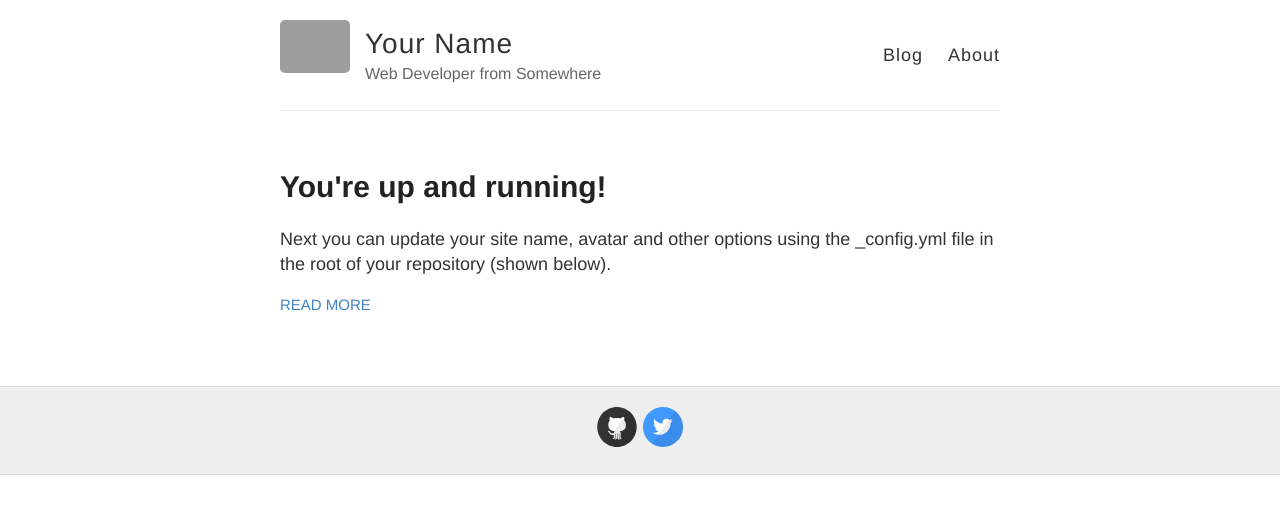
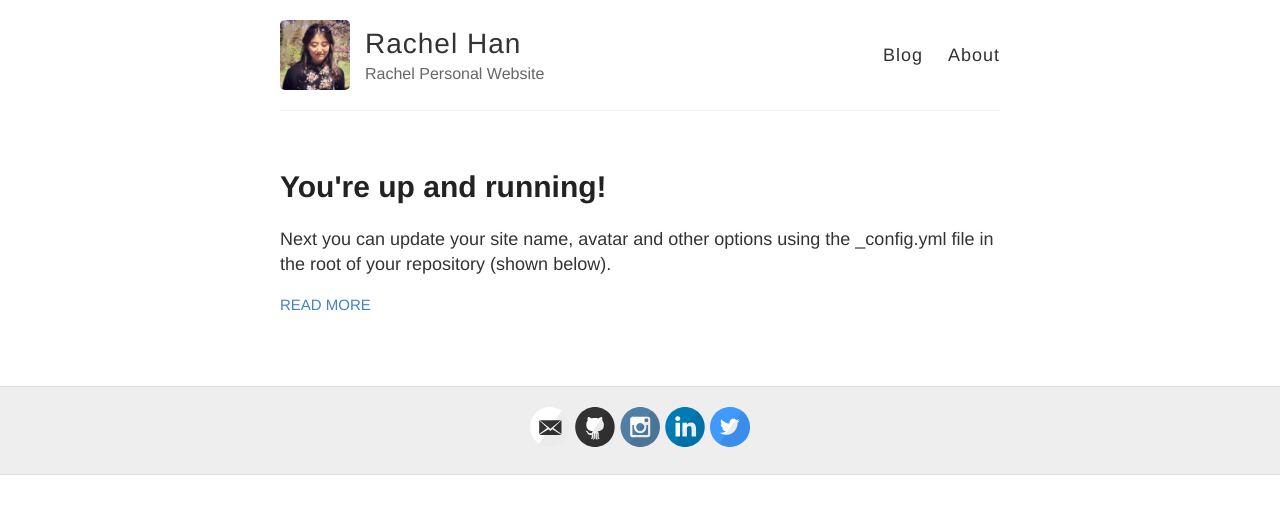
Before and after one commit to hanqiao69/hanqiao69.github.io, a Jekyll site: the page built from index.html, in a window 1280 px wide. Shown: the top 514 px of the page. Built offline with Jekyll 4.4.1, drawn with Linux system fonts in a browser that asks for light colours; some of the changed lines change nothing that is shown; grey boxes are pictures that could not be loaded.

Commit message:
ignore ds-store, changed config.yml

```diff
--- a/_config.yml
+++ b/_config.yml
@@ -3,13 +3,13 @@
 #
 
 # Name of your site (displayed in the header)
-name: Your Name
+name: Rachel Han
 
 # Short bio or description (displayed in the header)
-description: Web Developer from Somewhere
+description: Rachel Personal Website
 
 # URL of your avatar or profile pic (you could use your GitHub profile pic)
-avatar: https://raw.githubusercontent.com/barryclark/jekyll-now/master/images/jekyll-logo.png
+avatar: 'old/avatar.jpg'
 
 #
 # Flags below are optional
@@ -18,12 +18,12 @@ avatar: https://raw.githubusercontent.com/barryclark/jekyll-now/master/images/je
 # Includes an icon in the footer for each username you enter
 footer-links:
   dribbble:
-  email:
+  email: hanqiao@seas.upenn.edu
   facebook:
   flickr:
-  github: barryclark/jekyll-now
-  instagram:
-  linkedin:
+  github: hanqiao69
+  instagram: ciao.qiao
+  linkedin: www.linkedin.com/in/hanqiao69s
   pinterest:
   rss: # just type anything here for a working RSS icon
   twitter: jekyllrb
@@ -37,11 +37,11 @@ footer-links:
 disqus:
 
 # Enter your Google Analytics web tracking code (e.g. UA-2110908-2) to activate tracking
-google_analytics:
+google_analytics: UA-102432414-1
 
 # Your website URL (e.g. http://barryclark.github.io or http://www.barryclark.co)
 # Used for Sitemap.xml and your RSS feed
-url:
+url: http://hanqiao69.github.io
 
 # If you're hosting your site at a Project repository on GitHub pages
 # (http://yourusername.github.io/repository-name)
```
Also changed, not shown: 1 other file.
